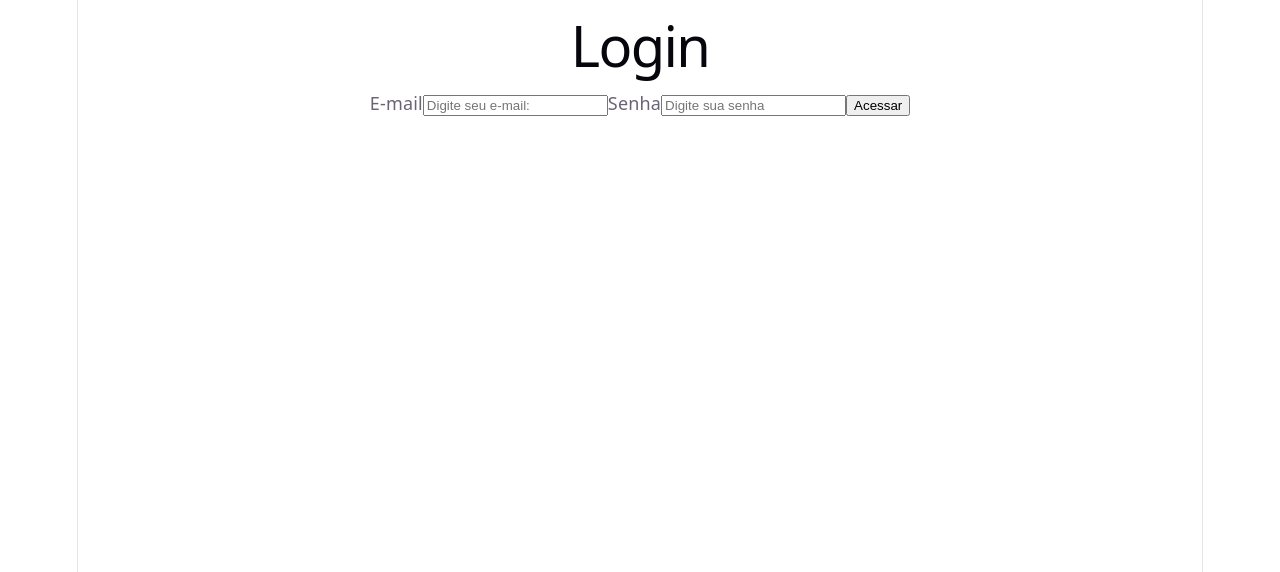
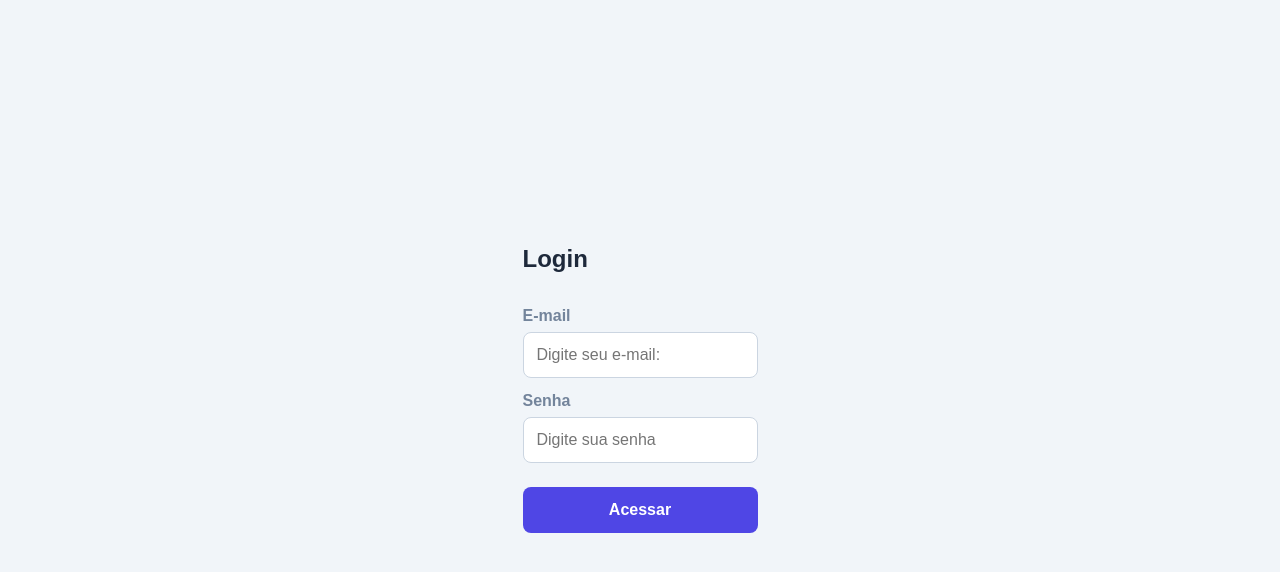
Before and after one commit to amandastunitz/trabalho_devops, a React (Vite) app: page / in a window 1280 px wide. Shown: the top 572 px of the page. Built offline with nearby package versions, Linux system fonts and the light colour scheme.

Commit message:
style: aparencia tela login

```diff
--- a/src/App.css
+++ b/src/App.css
@@ -1,184 +1,61 @@
-.counter {
-  font-size: 16px;
-  padding: 5px 10px;
-  border-radius: 5px;
-  color: var(--accent);
-  background: var(--accent-bg);
-  border: 2px solid transparent;
-  transition: border-color 0.3s;
-  margin-bottom: 24px;
-
-  &:hover {
-    border-color: var(--accent-border);
-  }
-  &:focus-visible {
-    outline: 2px solid var(--accent);
-    outline-offset: 2px;
-  }
+#root{
+  min-height:100vh;
 }
 
-.hero {
-  position: relative;
-
-  .base,
-  .framework,
-  .vite {
-    inset-inline: 0;
-    margin: 0 auto;
-  }
-
-  .base {
-    width: 170px;
-    position: relative;
-    z-index: 0;
-  }
-
-  .framework,
-  .vite {
-    position: absolute;
-  }
-
-  .framework {
-    z-index: 1;
-    top: 34px;
-    height: 28px;
-    transform: perspective(2000px) rotateZ(300deg) rotateX(44deg) rotateY(39deg)
-      scale(1.4);
-  }
-
-  .vite {
-    z-index: 0;
-    top: 107px;
-    height: 26px;
-    width: auto;
-    transform: perspective(2000px) rotateZ(300deg) rotateX(40deg) rotateY(39deg)
-      scale(0.8);
-  }
+.pagina{
+  min-height: 100vh;
+  display: flex;
+  align-items: center;
+  justify-content: center;
+  padding: 24px;
+  background-color:  #f1f5f9;
 }
 
-#center {
+
+
+.formulario {
   display: flex;
   flex-direction: column;
-  gap: 25px;
-  place-content: center;
-  place-items: center;
-  flex-grow: 1;
-
-  @media (max-width: 1024px) {
-    padding: 32px 20px 24px;
-    gap: 18px;
-  }
 }
 
-#next-steps {
-  display: flex;
-  border-top: 1px solid var(--border);
-  text-align: left;
-
-  & > div {
-    flex: 1 1 0;
-    padding: 32px;
-    @media (max-width: 1024px) {
-      padding: 24px 20px;
-    }
-  }
-
-  .icon {
-    margin-bottom: 16px;
-    width: 22px;
-    height: 22px;
-  }
-
-  @media (max-width: 1024px) {
-    flex-direction: column;
-    text-align: center;
-  }
+.formulario label {
+  margin: 14px 0 7px;
+  color: #73849b;
+  font-weight: 600;
 }
 
-#docs {
-  border-right: 1px solid var(--border);
-
-  @media (max-width: 1024px) {
-    border-right: none;
-    border-bottom: 1px solid var(--border);
-  }
+.formulario input {
+  padding: 13px;
+  border: 1px solid #cbd5e1;
+  border-radius: 8px;
+  font-size: 16px;
+  outline: none;
 }
 
-#next-steps ul {
-  list-style: none;
-  padding: 0;
-  display: flex;
-  gap: 8px;
-  margin: 32px 0 0;
-
-  .logo {
-    height: 18px;
-  }
-
-  a {
-    color: var(--text-h);
-    font-size: 16px;
-    border-radius: 6px;
-    background: var(--social-bg);
-    display: flex;
-    padding: 6px 12px;
-    align-items: center;
-    gap: 8px;
-    text-decoration: none;
-    transition: box-shadow 0.3s;
-
-    &:hover {
-      box-shadow: var(--shadow);
-    }
-    .button-icon {
-      height: 18px;
-      width: 18px;
-    }
-  }
-
-  @media (max-width: 1024px) {
-    margin-top: 20px;
-    flex-wrap: wrap;
-    justify-content: center;
-
-    li {
-      flex: 1 1 calc(50% - 8px);
-    }
-
-    a {
-      width: 100%;
-      justify-content: center;
-      box-sizing: border-box;
-    }
-  }
+.formulario input:focus {
+  border-color: #73849b;
+  box-shadow: 0 0 0 3px rgba(143, 142, 163, 0.15);
 }
 
-#spacer {
-  height: 88px;
-  border-top: 1px solid var(--border);
-  @media (max-width: 1024px) {
-    height: 48px;
-  }
+.formulario button {
+  margin-top: 24px;
+  padding: 14px;
+  border: none;
+  border-radius: 8px;
+  color: #ffffff;
+  background-color: #4f46e5;
+  font-size: 16px;
+  font-weight: 700;
+  cursor: pointer;
 }
 
-.ticks {
-  position: relative;
-  width: 100%;
+.formulario button:hover {
+  background-color: #3730a3;
+}
 
-  &::before,
-  &::after {
-    content: '';
-    position: absolute;
-    top: -4.5px;
-    border: 5px solid transparent;
-  }
-
-  &::before {
-    left: 0;
-    border-left-color: var(--border);
-  }
-  &::after {
-    right: 0;
-    border-right-color: var(--border);
-  }
+.mensagem {
+  min-height: 24px;
+  margin: 18px 0 0;
+  text-align: center;
+  font-weight: 700;
 }
--- a/src/App.jsx
+++ b/src/App.jsx
@@ -2,12 +2,12 @@ import './App.css'
 
 function App() {
   return(
-    <main>
-      <section>
+    <main className="pagina">
+      <section className="cartao-login">
         <h1>
           Login
         </h1>
-        <form>
+        <form className="formulario">
           <label htmlFor="email">
             E-mail
           </label>
@@ -30,7 +30,7 @@ function App() {
           Acessar
         </button>
 
-        <p></p>
+        <p className="mensagem"></p>
         </form>
       </section>
     </main>
--- a/src/index.css
+++ b/src/index.css
@@ -1,111 +1,20 @@
 :root {
-  --text: #6b6375;
-  --text-h: #08060d;
-  --bg: #fff;
-  --border: #e5e4e7;
-  --code-bg: #f4f3ec;
-  --accent: #aa3bff;
-  --accent-bg: rgba(170, 59, 255, 0.1);
-  --accent-border: rgba(170, 59, 255, 0.5);
-  --social-bg: rgba(244, 243, 236, 0.5);
-  --shadow:
-    rgba(0, 0, 0, 0.1) 0 10px 15px -3px, rgba(0, 0, 0, 0.05) 0 4px 6px -2px;
+  font-family: Arial, Helvetica, sans-serif;
+  color: #1e293b;
+  background-color:#f1f5f9;
 
-  --sans: system-ui, 'Segoe UI', Roboto, sans-serif;
-  --heading: system-ui, 'Segoe UI', Roboto, sans-serif;
-  --mono: ui-monospace, Consolas, monospace;
-
-  font: 18px/145% var(--sans);
-  letter-spacing: 0.18px;
-  color-scheme: light dark;
-  color: var(--text);
-  background: var(--bg);
-  font-synthesis: none;
-  text-rendering: optimizeLegibility;
-  -webkit-font-smoothing: antialiased;
-  -moz-osx-font-smoothing: grayscale;
-
-  @media (max-width: 1024px) {
-    font-size: 16px;
-  }
 }
 
-@media (prefers-color-scheme: dark) {
-  :root {
-    --text: #9ca3af;
-    --text-h: #f3f4f6;
-    --bg: #16171d;
-    --border: #2e303a;
-    --code-bg: #1f2028;
-    --accent: #c084fc;
-    --accent-bg: rgba(192, 132, 252, 0.15);
-    --accent-border: rgba(192, 132, 252, 0.5);
-    --social-bg: rgba(47, 48, 58, 0.5);
-    --shadow:
-      rgba(0, 0, 0, 0.4) 0 10px 15px -3px, rgba(0, 0, 0, 0.25) 0 4px 6px -2px;
-  }
-
-  #social .button-icon {
-    filter: invert(1) brightness(2);
-  }
+* {
+  box-sizing: border-box;
 }
 
 body {
+  min-width: 320px;
+  min-height: 100vh;
   margin: 0;
 }
 
-#root {
-  width: 1126px;
-  max-width: 100%;
-  margin: 0 auto;
-  text-align: center;
-  border-inline: 1px solid var(--border);
-  min-height: 100svh;
-  display: flex;
-  flex-direction: column;
-  box-sizing: border-box;
+button, input {
+  font: inherit;
 }
-
-h1,
-h2 {
-  font-family: var(--heading);
-  font-weight: 500;
-  color: var(--text-h);
-}
-
-h1 {
-  font-size: 56px;
-  letter-spacing: -1.68px;
-  margin: 32px 0;
-  @media (max-width: 1024px) {
-    font-size: 36px;
-    margin: 20px 0;
-  }
-}
-h2 {
-  font-size: 24px;
-  line-height: 118%;
-  letter-spacing: -0.24px;
-  margin: 0 0 8px;
-  @media (max-width: 1024px) {
-    font-size: 20px;
-  }
-}
-p {
-  margin: 0;
-}
-
-code,
-.counter {
-  font-family: var(--mono);
-  display: inline-flex;
-  border-radius: 4px;
-  color: var(--text-h);
-}
-
-code {
-  font-size: 15px;
-  line-height: 135%;
-  padding: 4px 8px;
-  background: var(--code-bg);
-}
```
